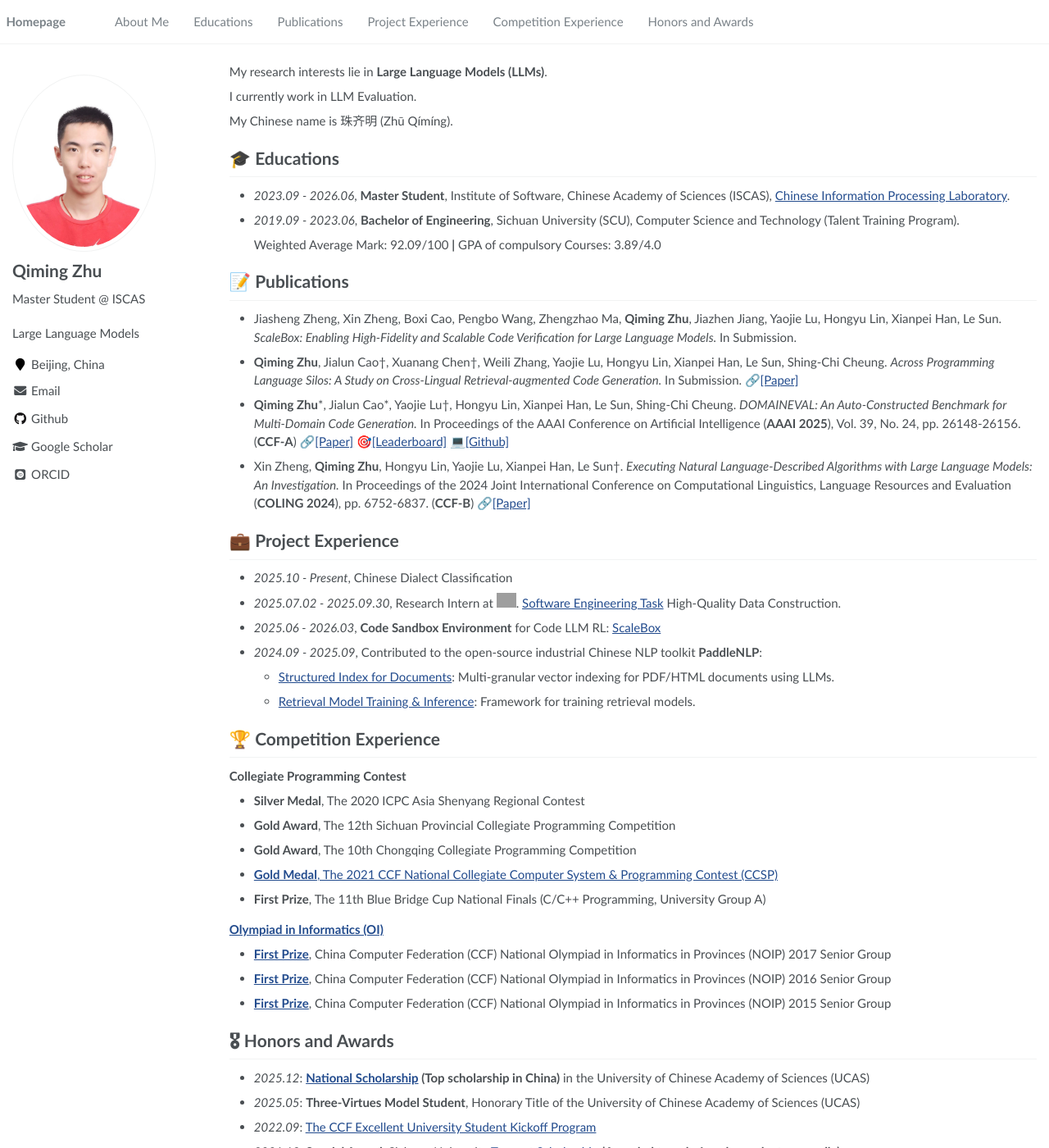
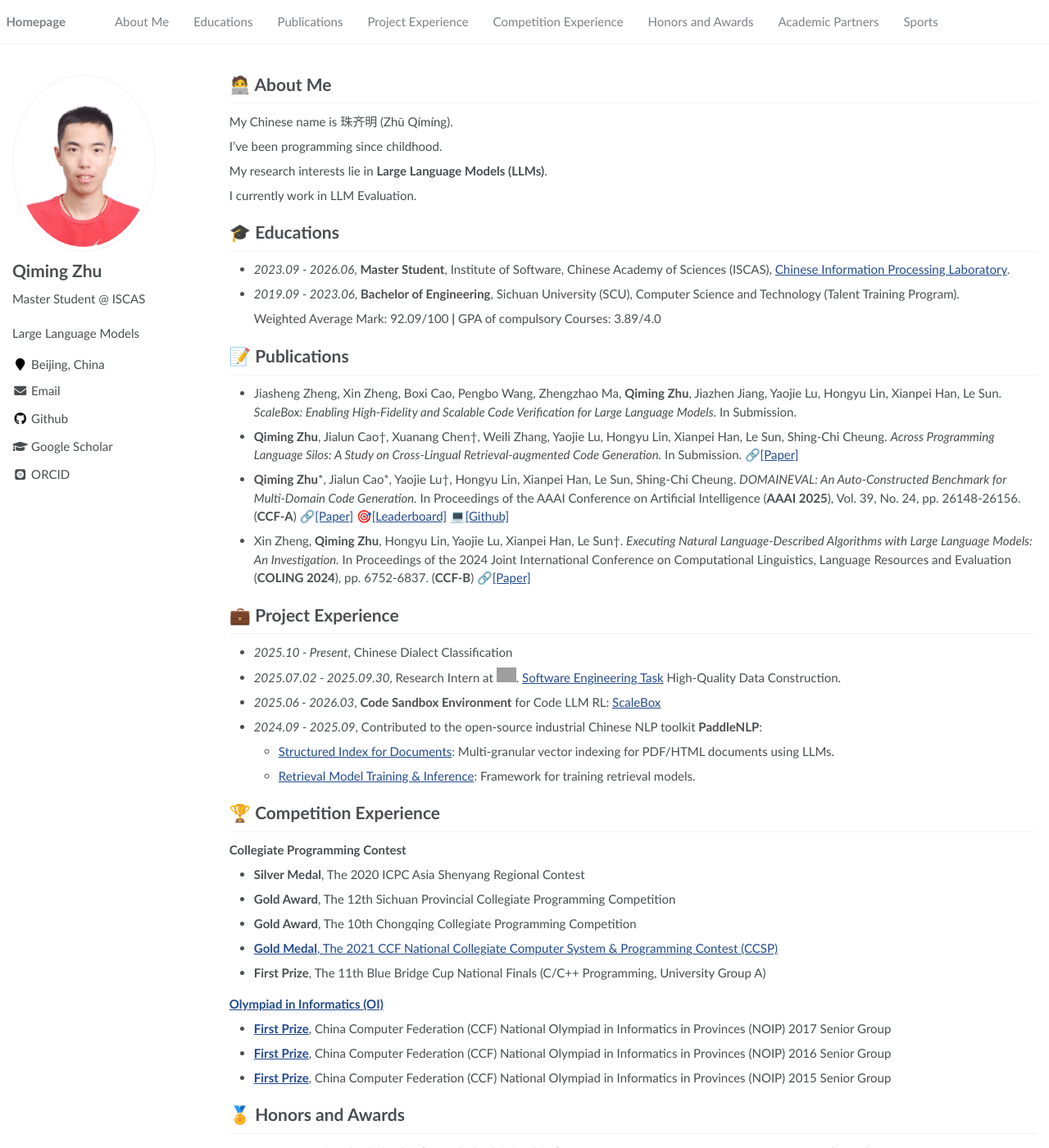
Before and after one commit to dfmz759837901/dfmz759837901.github.io, a Jekyll site: the page built from _pages/about.md, in a window 1280 px wide and 1400 px high. Shown: the whole window at 82% size. Built offline with Jekyll 4.4.1, drawn with Linux system fonts in a browser that asks for light colours; some web fonts are replaced; some of the changed text lies outside the part shown; grey boxes are pictures that could not be loaded.

Commit message:
update the page

```diff
--- a/_pages/about.md
+++ b/_pages/about.md
@@ -8,13 +8,15 @@ redirect_from:
   - /about.html
 ---
 
-<span class='anchor' id='about-me'></span>
+# 🧑‍💻 About Me
+
+My Chinese name is 珠齐明 (Zhū Qímíng).
+
+I've been programming since childhood.
 
 My research interests lie in **Large Language Models (LLMs)**.
 
 I currently work in LLM Evaluation.
-
-My Chinese name is 珠齐明 (Zhū Qímíng).
 
 # 🎓 Educations
 - *2023.09 - 2026.06*, **Master Student**, Institute of Software, Chinese Academy of Sciences (ISCAS), [Chinese Information Processing Laboratory](https://www.icip.org.cn/zh/homepage).
@@ -65,10 +67,18 @@ My Chinese name is 珠齐明 (Zhū Qímíng).
 - [**First Prize**](https://www.noi.cn/hjmd/mdgs/2016/2016-12-08/710374.shtml), China Computer Federation (CCF) National Olympiad in Informatics in Provinces (NOIP) 2016 Senior Group
 - [**First Prize**](https://www.noi.cn/hjmd/mdgs/2015/2015-11-27/710367.shtml), China Computer Federation (CCF) National Olympiad in Informatics in Provinces (NOIP) 2015 Senior Group
 
-# 🎖 Honors and Awards
+# 🏅 Honors and Awards
 - *2025.12*: **[National Scholarship](https://onestop.ucas.ac.cn/home/infob/b7e6055c-b20e-4cdd-9530-e26385579b21) (Top scholarship in China)** in the University of Chinese Academy of Sciences (UCAS)
 - *2025.05*: **Three-Virtues Model Student**, Honorary Title of the University of Chinese Academy of Sciences (UCAS)
 - *2022.09*: [The CCF Excellent University Student Kickoff Program](https://www.ccf.org.cn/Awards/Awards/2022-09-06/772839.shtml)
 - *2021.12*: **Special Award**, Sichuan University [Tencent Scholarship](http://foundation.scu.edu.cn/info/1030/5131.htm) **(Awarded to only 1 undergraduate annually)**
 - *2021.04*: CCF Certified Software Professional: 430 points **(TOP 0.18%)**
 - *2020.12*: **[National Scholarship](http://www.moe.gov.cn/jyb_xxgk/s5743/s5744/A05/202012/t20201217_506100.html) (Top scholarship in China)** in Sichuan University (SCU)
+
+# 💡 Academic Partners
+- [Ruiyang Xu](https://scholar.google.com/citations?user=epiyZfwAAAAJ&hl=zh-CN)
+
+# 🏃 Sports
+- 🏸 Badminton *(Newbie here)*
+- 🪢 Jump Rope
+- 🛼 Roller Skating
```
Also changed, not shown: _data/navigation.yml (+8 -2 lines).
